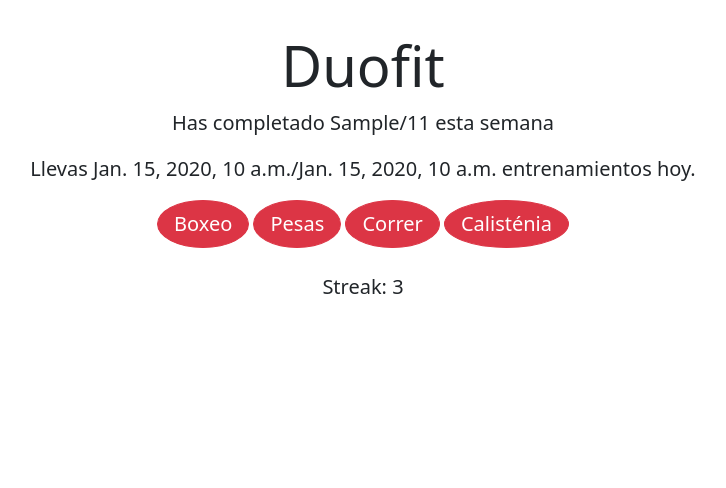
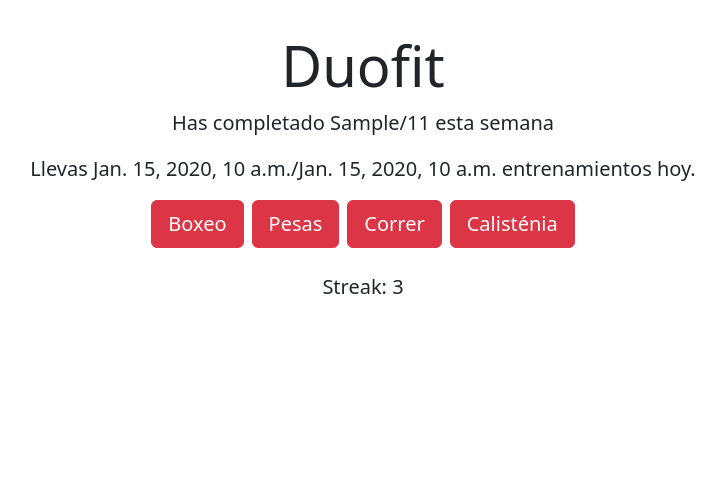
Before and after one commit to ItsTowi/DuoFit, a Django app: template duofit/duofitapp/templates/index.html in a window 1280 px wide. Shown: the part 225-713 px from the top of the page, without its empty margins (277-1003 px from the left). Run offline with Django 5.2, Linux system fonts and the light colour scheme; data comes from the database, SQL or seed files in the repository; both versions use the stored data as it was after the commit; the template is opened without the code that fills it: values that come from a table or form of the project are taken from there, most other values are stand-ins (such as "Sample title", 1, 10 or a date in 2020); some libraries are stand-ins or nearby versions.

Commit message:
mas bonico

```diff
--- a/duofit/duofitapp/templates/index.html
+++ b/duofit/duofitapp/templates/index.html
@@ -16,9 +16,12 @@
 
         <form id="logTrainingForm" method="post" action="{% url 'log_training' %}" class="mb-4">
             {% csrf_token %}
-            {% for category in exercice_config.get_categories %}
-                <button type="button" class="btn btn-danger btn-lg rounded-circle" onclick="submitForm('{{ category }}')">{{ category }}</button>
-            {% endfor %}
+            <div class="btn-group">
+                {% for category in exercice_config.get_categories %}
+                    <button type="button" class="btn btn-danger btn-lg rounded mx-1 btn-sm d-md-none d-block" onclick="submitForm('{{ category }}')">{{ category }}</button>
+                    <button type="button" class="btn btn-danger btn-lg rounded mx-1 d-none d-md-block" onclick="submitForm('{{ category }}')">{{ category }}</button>
+                {% endfor %}
+            </div>
         </form>
         <p class="lead">Streak: {{ exercice_config.streak }}</p>
     </div>
```
Also changed, not shown: duofit/db.sqlite3.
